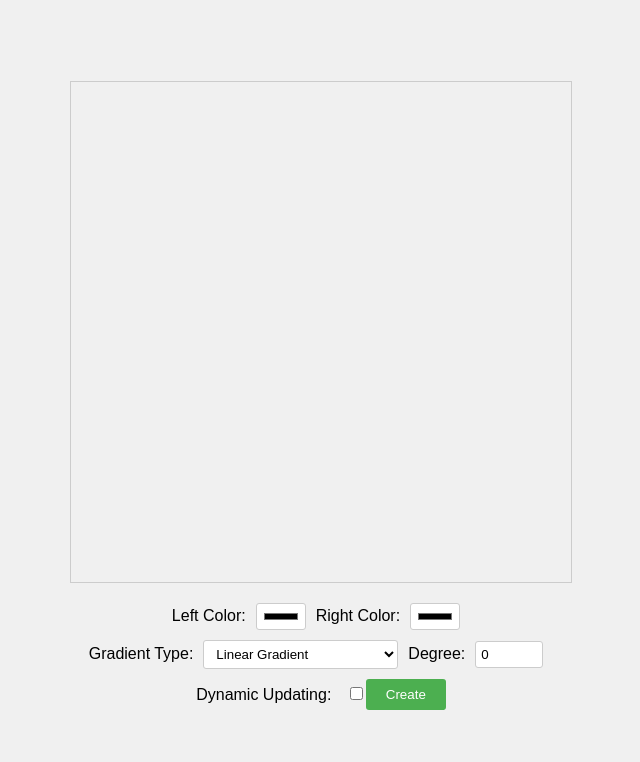
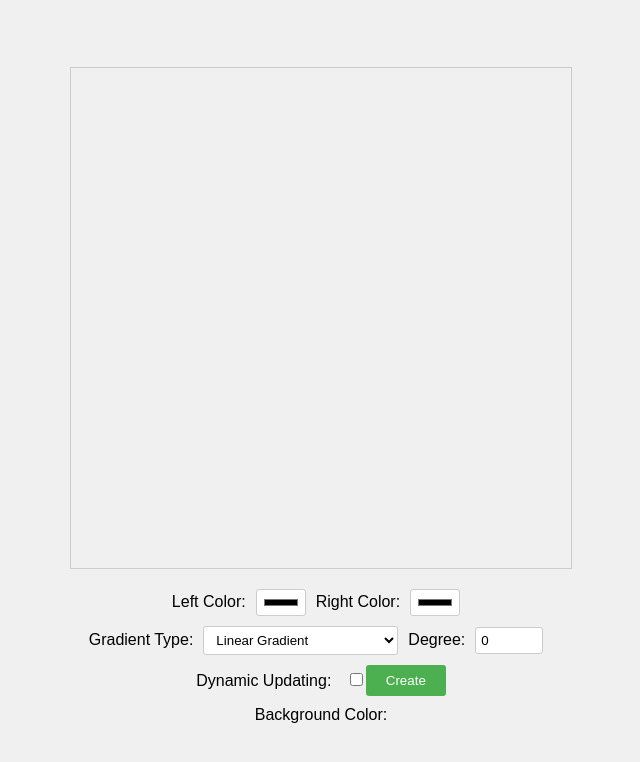
Before and after one commit to swagging-post/Gradient-CSS-Snippet-Creator, a plain HTML site: page index.html in a window 1280 px wide. Shown: the whole page, without its empty margins (319-959 px from the left). Drawn offline with Linux system fonts and the light colour scheme.

Commit message:
Update index.html

```diff
--- a/index.html
+++ b/index.html
@@ -41,6 +41,11 @@
         <button class="button" id="create-button" onclick="createGradient()">Create</button>
     </div>
 
+    <div id="gradient-code-container" class="control-container">
+        <span>Background Color:</span>
+        <span id="gradient-code"></span>
+    </div>
+
     <script src="script.js"></script>
 </body>
 </html>
```
